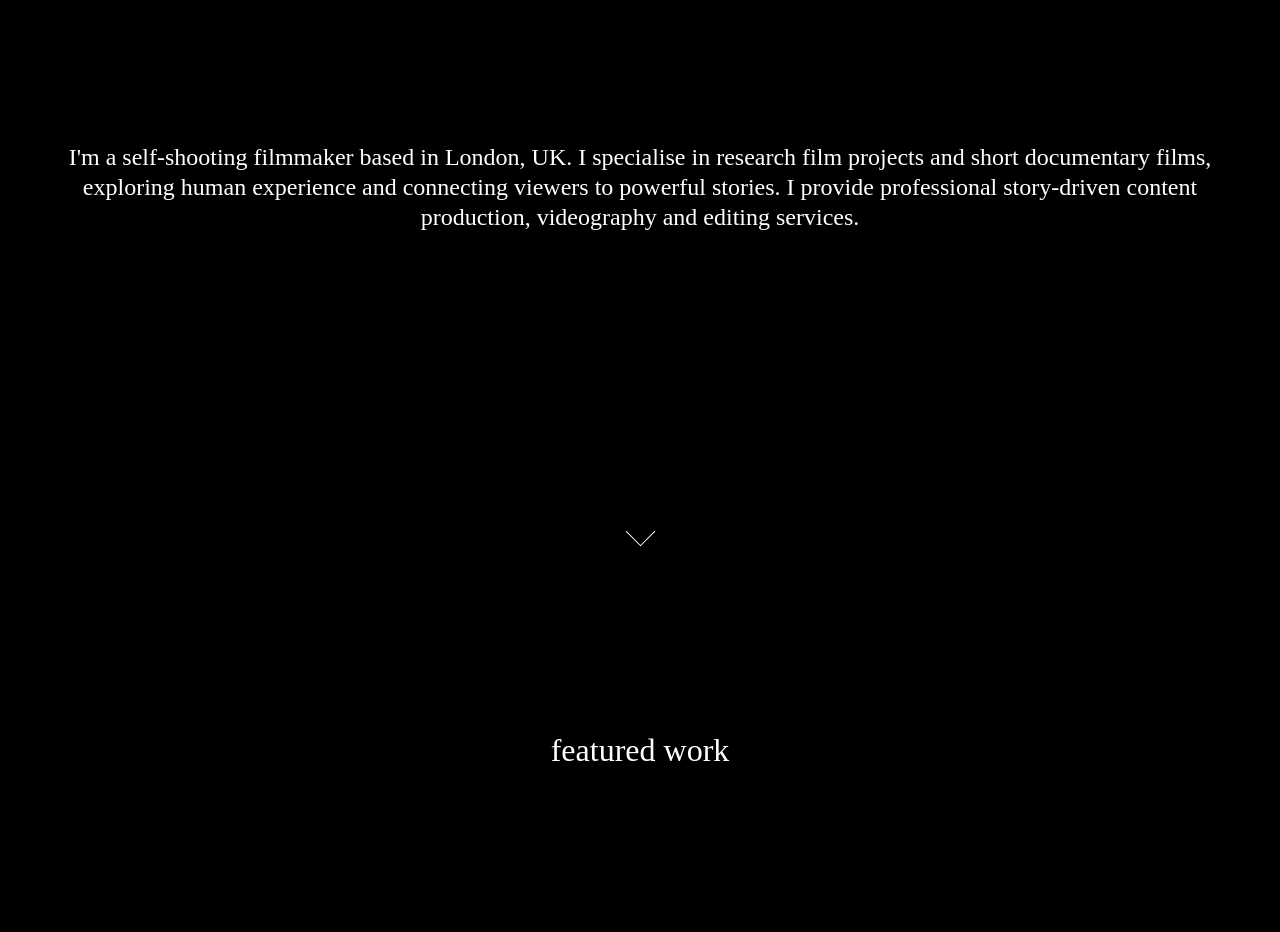
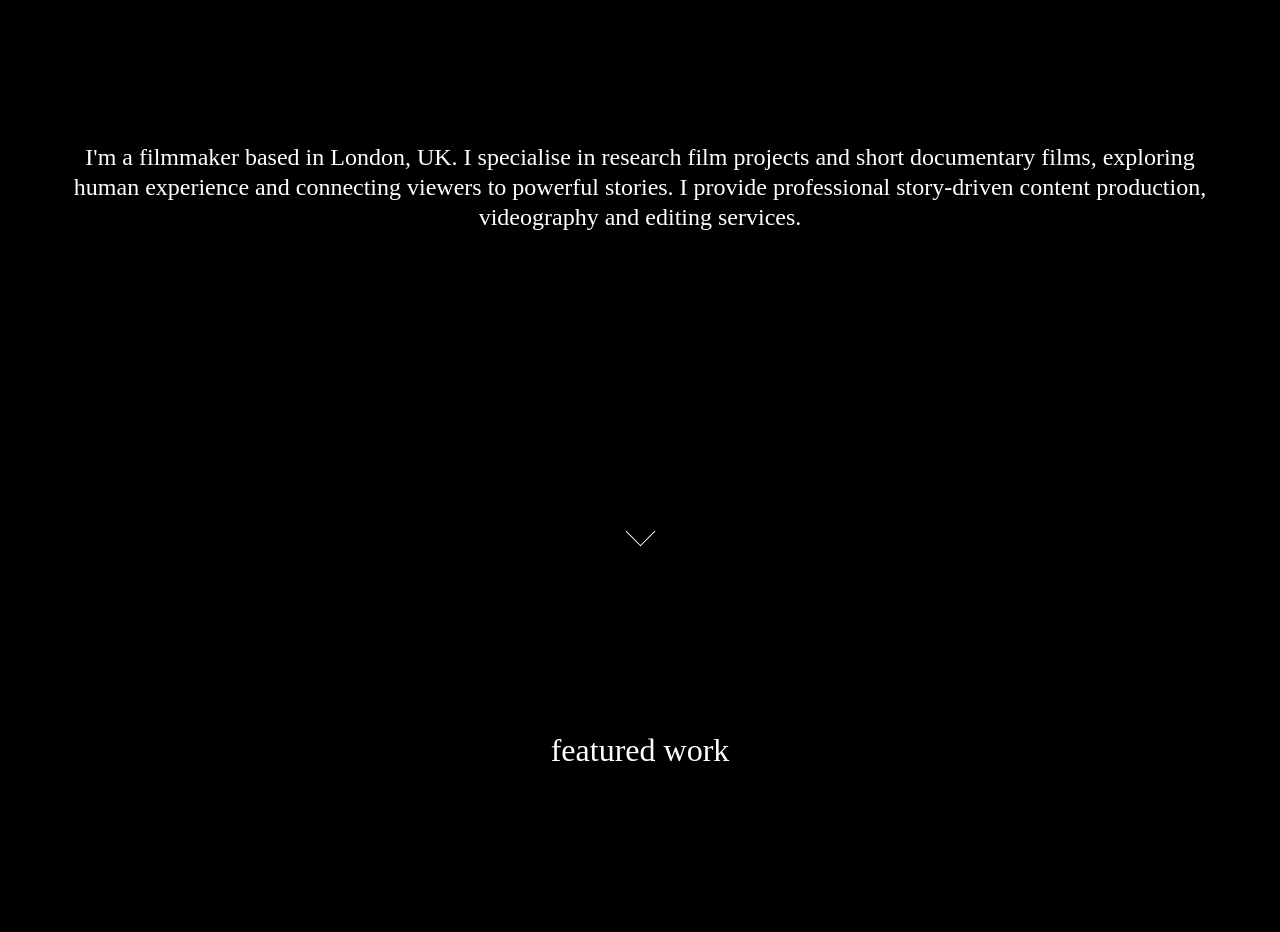
Before and after one commit to mitcb046/mitcb046.github.io, a plain HTML site: page index.html in a window 1280 px wide. Shown: the part 1033-1965 px from the top of the page. Drawn offline with nearby package versions, Linux system fonts and the light colour scheme; a web font is replaced by a local one.

Commit message:
about update

```diff
--- a/index.html
+++ b/index.html
@@ -126,7 +126,9 @@
                 <h1>about </h1>
                 <div>
 
-                    <h2>I'm a self-shooting filmmaker based in London, UK. I specialise in research film projects and short documentary films, exploring human experience and connecting viewers to powerful stories. I provide professional story-driven content production, videography and editing services.
+                    <h2>I'm a filmmaker based in London, UK. I specialise in research film projects and short documentary films, exploring human experience and connecting viewers to powerful stories. I provide professional story-driven content production, videography and editing services.
+
+
                     </h2>
 
                 </div>
```
